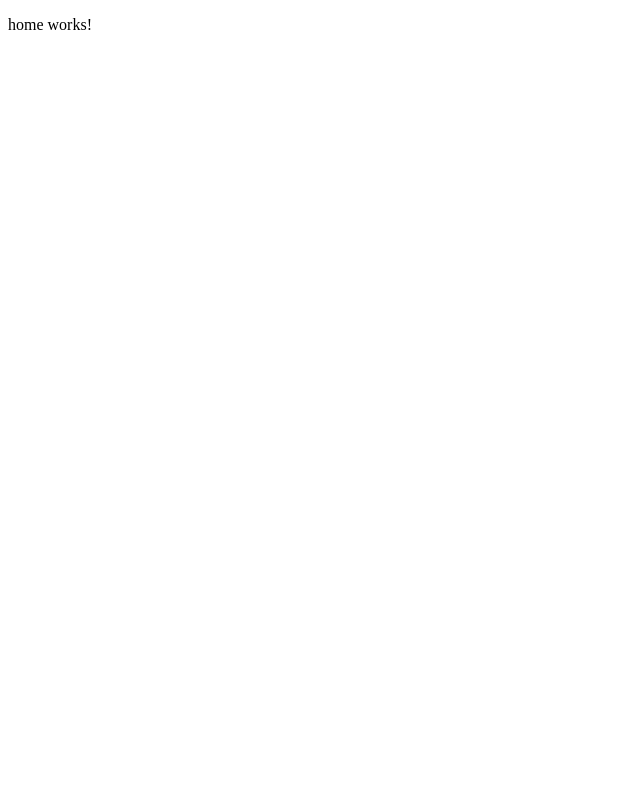
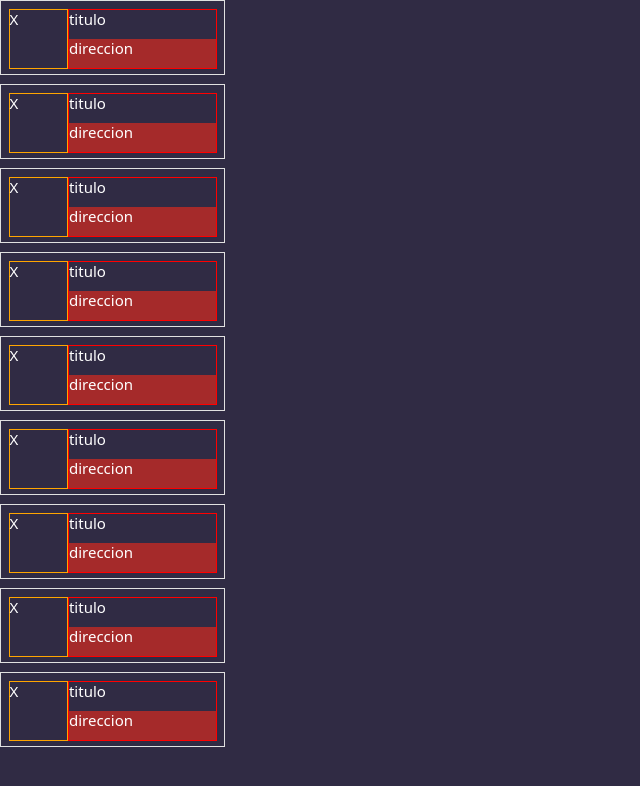
Before and after one commit to basiliok/my-urls, an Angular app: page / in a window 1280 px wide. Shown: the top 786 px of the page, without its empty margins (0-640 px from the left). Built offline with nearby package versions, Linux system fonts and the light colour scheme.

Commit message:
first progress on page-card component

```diff
--- a/src/app/app.component.css
+++ b/src/app/app.component.css
@@ -0,0 +1,5 @@
+.main {
+  width: 100%;
+  height: 100vh;
+  background-color: rgb(48, 43, 68);
+}
--- /dev/null
+++ b/src/app/components/page-card/page-card.component.css
@@ -0,0 +1,23 @@
+.page-card {
+  border: 1px solid #e0e0e0;
+  width: 15rem;
+  height: 5rem;
+  padding: 0.5rem;
+  .image {
+    border: 1px solid orange;
+    width: 4rem;
+    height: 4rem;
+  }
+  .content{
+    width: 10rem;
+    height: 4rem;
+    border: 1px solid red;
+    .label{
+        height: 2rem;
+    }
+    .url{
+        height: 2rem;
+        background-color: brown;
+    }
+  }
+}
--- /dev/null
+++ b/src/app/components/page-card/page-card.component.html
@@ -0,0 +1,7 @@
+<div class="page-card d-flex-row">
+  <div class="image">X</div>
+  <div class="content d-flex-column">
+    <div class="label">titulo</div>
+    <div class="url">direccion</div>
+  </div>
+</div>
--- a/src/app/pages/home/home.component.html
+++ b/src/app/pages/home/home.component.html
@@ -1 +1,11 @@
-<p>home works!</p>
+<div class="home d-flex-column gap-9">
+    <app-page-card/>
+    <app-page-card/>
+    <app-page-card/>
+    <app-page-card/>
+    <app-page-card/>
+    <app-page-card/>
+    <app-page-card/>
+    <app-page-card/>
+    <app-page-card/>
+</div>
--- a/src/app/pages/home/home.component.ts
+++ b/src/app/pages/home/home.component.ts
@@ -1,8 +1,10 @@
 import { Component } from '@angular/core';
+import { PageCardComponent } from '../../components/page-card/page-card.component';
 
 @Component({
   selector: 'app-home',
-  imports: [],
+  standalone: true,
+  imports: [PageCardComponent],
   templateUrl: './home.component.html',
   styleUrl: './home.component.css'
 })
--- a/src/styles.css
+++ b/src/styles.css
@@ -1 +1,229 @@
-/* You can add global styles to this file, and also import other style files */
+:root {
+  /* por defecto oscuro*/
+
+  /* claro */
+
+  /* scrollbar general (HTML) */
+  color-scheme: dark;
+}
+[data-color-scheme='dark'] {
+  color-scheme: dark;
+}
+[data-color-scheme='light'] {
+  color-scheme: light;
+}
+* {
+  padding: 0;
+  margin: 0;
+  box-sizing: border-box;
+  font-family: 'system-ui', sans-serif;
+  font-size: 15px;
+  line-height: 1.2rem;
+}
+
+/* app-home,
+app-login {
+  width: 100%;
+} */
+
+h1 {
+  font-size: 1.25rem;
+  font-weight: 700;
+  line-height: 1.75rem;
+  transition: 0.2s;
+}
+h2 {
+  font-size: 1.125rem;
+  font-weight: 600;
+  line-height: 1.5rem;
+  transition: 0.2s;
+}
+@media (min-width: 576px) {
+  h1 {
+    font-size: 1.5rem;
+    line-height: 2rem;
+  }
+  h2 {
+    font-size: 1.5rem;
+    line-height: 2rem;
+  }
+}
+/* Mi Tailwind */
+/* --------- width --------- */
+.w-100 {
+  width: 100%;
+}
+.w-50 {
+  width: 50%;
+}
+.w-33 {
+  width: 33.33%;
+}
+.w-25 {
+  width: 25%;
+}
+.w-20 {
+  width: 20%;
+}
+/* --------- padding --------- */
+.p-3 {
+  padding: 0.2rem;
+}
+.p-12 {
+  padding: 0.8rem;
+}
+.p-21 {
+  padding: 1.4rem;
+}
+.p-30 {
+  padding: 2rem;
+}
+.p-39 {
+  padding: 2.6rem;
+}
+/* --------- margin --------- */
+.m-3 {
+  margin: 0.2rem;
+}
+.m-12 {
+  margin: 0.8rem;
+}
+.m-21 {
+  margin: 1.4rem;
+}
+.m-30 {
+  margin: 2rem;
+}
+.m-39 {
+  margin: 2.6rem;
+} /*---------------------*/
+.mt-3 {
+  margin-top: 0.2rem;
+}
+.mt-6 {
+  margin-top: 0.4rem;
+}
+.mt-9 {
+  margin-top: 0.6rem;
+}
+.mt-12 {
+  margin-top: 0.8rem;
+} /*---------------------*/
+.mb-3 {
+  margin-bottom: 0.2rem;
+}
+.mb-6 {
+  margin-bottom: 0.4rem;
+}
+.mb-9 {
+  margin-bottom: 0.6rem;
+}
+.mb-12 {
+  margin-bottom: 0.8rem;
+} /*---------------------*/
+.ms-3 {
+  margin-left: 0.2rem;
+}
+.ms-6 {
+  margin-left: 0.4rem;
+}
+.ms-9 {
+  margin-left: 0.6rem;
+}
+.ms-12 {
+  margin-left: 0.8rem;
+} /*---------------------*/
+.me-3 {
+  margin-right: 0.2rem;
+}
+.me-6 {
+  margin-right: 0.4rem;
+}
+.me-9 {
+  margin-right: 0.6rem;
+}
+.me-12 {
+  margin-right: 0.8rem;
+} /*---------------------*/
+.mx-3 {
+  margin-left: 0.2rem;
+  margin-right: 0.2rem;
+}
+.mx-6 {
+  margin-left: 0.4rem;
+  margin-right: 0.4rem;
+}
+.mx-9 {
+  margin-left: 0.6rem;
+  margin-right: 0.6rem;
+}
+.mx-12 {
+  margin-left: 0.8rem;
+  margin-right: 0.8rem;
+}
+/* --------- display flex --------- */
+.d-flex-row {
+  display: flex;
+  flex-direction: row;
+}
+.d-flex-column {
+  display: flex;
+  flex-direction: column;
+}
+.jc-start {
+  justify-content: flex-start;
+}
+.jc-end {
+  justify-content: flex-end;
+}
+.jc-center {
+  justify-content: center;
+}
+.ai-start {
+  align-items: flex-start;
+}
+.ai-end {
+  align-items: flex-end;
+}
+.ai-center {
+  align-items: center;
+}
+/* --------- gap --------- */
+.gap-3 {
+  gap: 0.2rem;
+}
+.gap-6 {
+  gap: 0.4rem;
+}
+.gap-9 {
+  gap: 0.6rem;
+}
+.gap-12 {
+  gap: 0.8rem;
+}
+/*------------*/
+.space-between {
+  justify-content: space-between;
+}
+.justify-center {
+  justify-content: center;
+}
+.align-center {
+  align-items: center;
+}
+/* 15px
+  .2 ---> 3
+  .4 ---> 6
+  .6 ---> 9
+  .8 ---> 12
+  1 ----> 15
+  1.2 --> 18
+  1.4 --> 21
+  1.6 --> 24
+  1.8 --> 27
+  2 ----> 30
+  2.2 --> 33
+  2.4 --> 36
+  2.6 --> 39
+  2.8 --> 42
+  */
```
Also changed, not shown: src/app/components/page-card/page-card.component.ts (added, +12 -0 lines), 1 other file (tests, documents, lock files or other folders).
